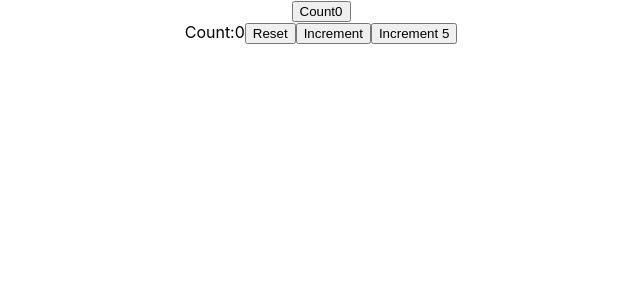
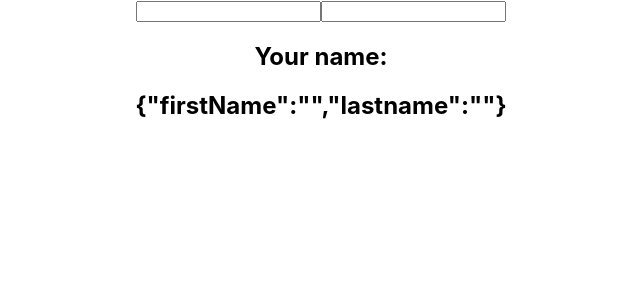
Before and after one commit to AditiVadi/Learning_reajctjs, a React (Create React App) app in the folder reacct-http/: page / in a window 1280 px wide. Shown: the top 300 px of the page, without its empty margins (319-959 px from the left). Built offline with nearby package versions, Linux system fonts and the light colour scheme.

Commit message:
useState with object to update it manually merge by(...)

```diff
--- a/reacct-http/src/App.js
+++ b/reacct-http/src/App.js
@@ -1,7 +1,8 @@
 
 import './App.css';
-import HookCounter from './components/Hooks/HookCounter';
-import HookCounterTwo from './components/Hooks/HookCounterTwo';
+import HokkCounterThree from './components/Hooks/HokkCounterThree';
+//import HookCounter from './components/Hooks/HookCounter';
+//import HookCounterTwo from './components/Hooks/HookCounterTwo';
 //import PostForm from './components/PostForm';
 //import PostList from './components/PostList';
 
@@ -9,9 +10,10 @@
   return (
     <div className="App">
       {/*<PostList/>
-      <PostForm/>*/}
+      <PostForm/>
       <HookCounter/>
-      <HookCounterTwo/>
+      <HookCounterTwo/>*/}
+      <HokkCounterThree/>
     </div>
   );
 }
--- /dev/null
+++ b/reacct-http/src/components/Hooks/HokkCounterThree.js
@@ -0,0 +1,21 @@
+import React,{useState} from 'react'
+
+function HokkCounterThree() {
+    const [name,setName]=useState({firstName:'',lastname:''})
+  return (
+    <div>
+      <form>
+      <input type='text'
+      value={name.firstName}
+      onChange={e=> setName({...name,firstName:e.target.value})}/>
+      <input type='text'
+      value={name.lastname}
+      onChange={e=> setName({...name,lastname:e.target.value})}/>
+      <h2>Your name:{name.firstName }{ name.lastname}</h2>
+      <h2>{JSON.stringify(name)}</h2>
+      </form>
+    </div>
+  )
+}
+
+export default HokkCounterThree
```
